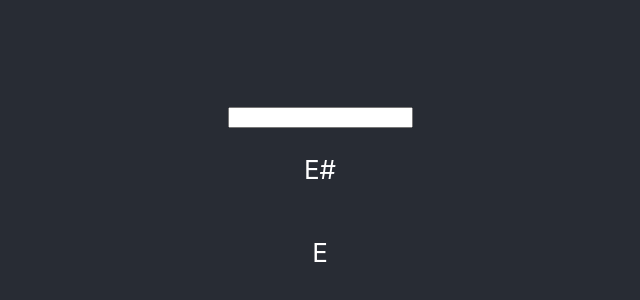
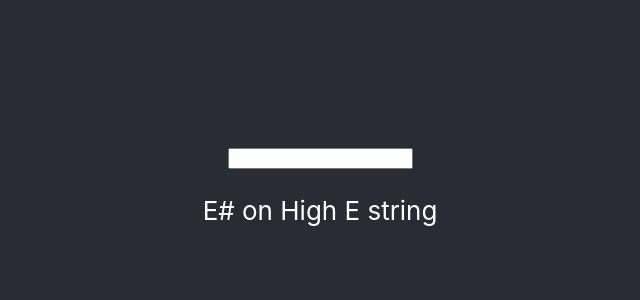
Before and after one commit to asingas/random-note, a React (Create React App) app: page / in a window 1280 px wide. Shown: the part 200-500 px from the top of the page, without its empty margins (320-960 px from the left). Built offline with nearby package versions, Linux system fonts and the light colour scheme.

Commit message:
Clean up broken speech stuff

```diff
--- a/src/App.js
+++ b/src/App.js
@@ -21,7 +21,7 @@ function App() {
     'G#', 'Ab', 'A', 'A#', 'Bb', 'B',
     'C', 'Cb', 'C#', 'D', 'Db', 'D#','Eb'
   ];
-  const strings = ['High E', 'A', 'D', 'G', 'B', 'E'];
+  const strings = ['Low E', 'A', 'D', 'G', 'B', 'High E'];
 
   const [frequency, setFrequency] = useState(5000);
 
@@ -42,8 +42,7 @@ function App() {
     <div className="App">
       <header className="App-header">
         <Input setFrequency={setFrequency} />
-        <p>{note}</p>
-        <p>{string}</p>
+        <p>{note} on {string} string</p>
       </header>
     </div>
   );
```
